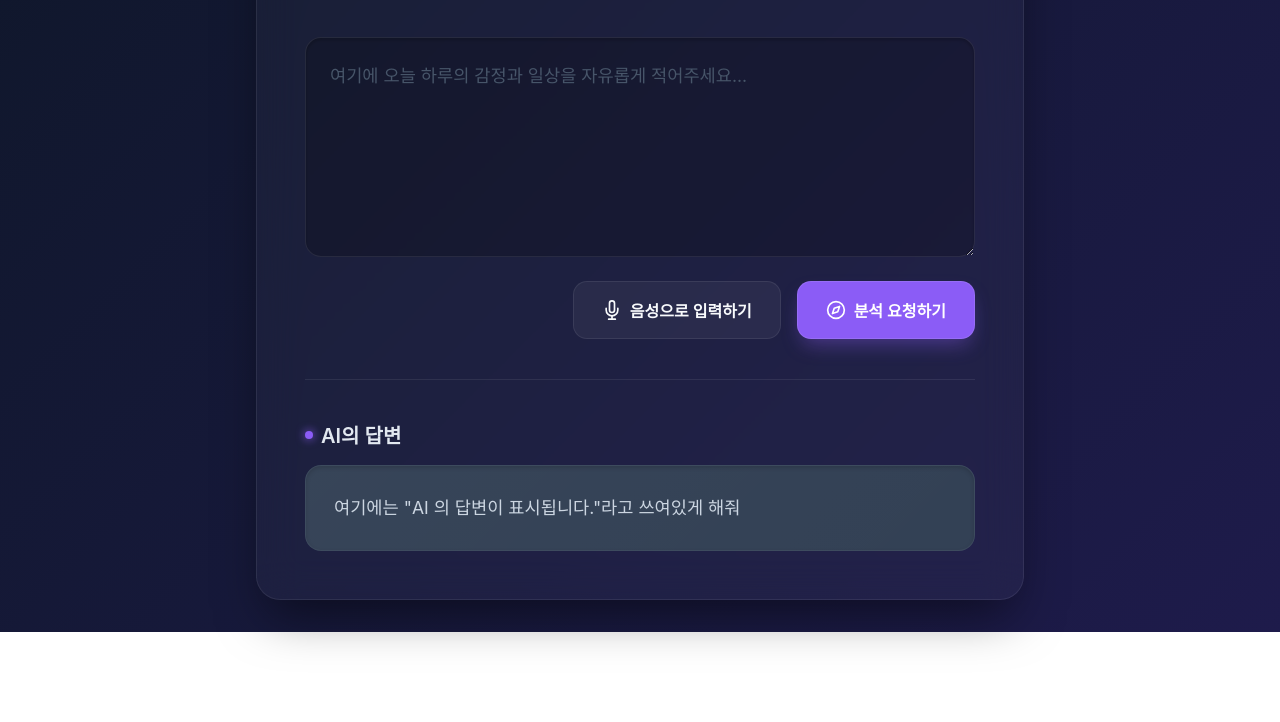
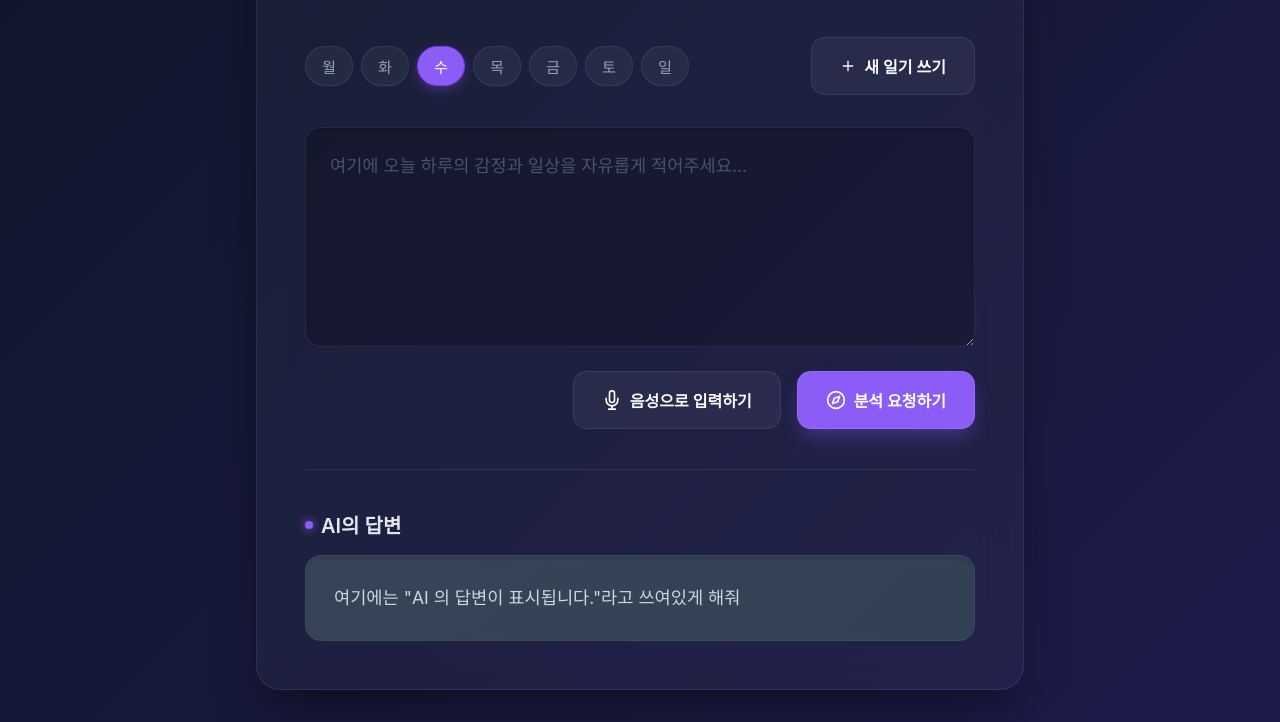
Before and after one commit to nadam5990/diary, a website: page index.html in a window 1280 px wide. Shown: the part 179-901 px from the top of the page. Before the commit the page ends 811 px from the top, so only its background shows below. Drawn offline with Linux system fonts and the light colour scheme; a web font is replaced by a local one.

Commit message:
feat: implement day-based diaries and new diary button

```diff
--- a/index.html
+++ b/index.html
@@ -16,6 +16,26 @@
 
         <main>
             <div class="input-section">
+                <!-- 요일 탭 및 새 일기 쓰기 버튼 -->
+                <div class="diary-controls">
+                    <div class="day-tabs" id="day-tabs">
+                        <button class="day-tab" data-day="월">월</button>
+                        <button class="day-tab" data-day="화">화</button>
+                        <button class="day-tab" data-day="수">수</button>
+                        <button class="day-tab" data-day="목">목</button>
+                        <button class="day-tab" data-day="금">금</button>
+                        <button class="day-tab" data-day="토">토</button>
+                        <button class="day-tab" data-day="일">일</button>
+                    </div>
+                    <button id="btn-new-diary" class="btn secondary outline-btn">
+                        <svg width="16" height="16" viewBox="0 0 24 24" fill="none" stroke="currentColor" stroke-width="2" stroke-linecap="round" stroke-linejoin="round">
+                            <line x1="12" y1="5" x2="12" y2="19"></line>
+                            <line x1="5" y1="12" x2="19" y2="12"></line>
+                        </svg>
+                        새 일기 쓰기
+                    </button>
+                </div>
+
                 <!-- 2. 사용자가 여러 줄의 텍스트를 입력할 수 있는 넓은 입력창(textarea) -->
                 <textarea id="diary-input" placeholder="여기에 오늘 하루의 감정과 일상을 자유롭게 적어주세요..."></textarea>
 
--- a/script.js
+++ b/script.js
@@ -2,18 +2,61 @@ const btnVoice = document.getElementById('btn-voice');
 const diaryInput = document.getElementById('diary-input');
 const responseBox = document.querySelector('.response-box');
 
-// 1. 페이지 로드 시 로컬 스토리지에 저장된 데이터 불러오기
+let diaries = JSON.parse(localStorage.getItem('emotion_diaries')) || {};
+let currentDay = '';
+const dayNames = ['일', '월', '화', '수', '목', '금', '토'];
+
+// 1. 페이지 로드 시 로컬 스토리지에 저장된 데이터 불러오기 (요일별)
 window.addEventListener('DOMContentLoaded', () => {
-    const savedDiary = localStorage.getItem('emotion_diary_text');
-    const savedResponse = localStorage.getItem('emotion_diary_response');
+    // 오늘 요일 구하기
+    const todayIndex = new Date().getDay();
+    currentDay = dayNames[todayIndex];
 
-    if (savedDiary) {
-        diaryInput.value = savedDiary;
+    setupDayTabs();
+    loadDiaryForDay(currentDay);
+});
+
+function setupDayTabs() {
+    const tabs = document.querySelectorAll('.day-tab');
+    tabs.forEach(tab => {
+        if (tab.dataset.day === currentDay) {
+            tab.classList.add('active');
+        }
+
+        tab.addEventListener('click', () => {
+            tabs.forEach(t => t.classList.remove('active'));
+            tab.classList.add('active');
+
+            currentDay = tab.dataset.day;
+            loadDiaryForDay(currentDay);
+        });
+    });
+}
+
+function loadDiaryForDay(day) {
+    const data = diaries[day];
+    if (data) {
+        diaryInput.value = data.text || '';
+        responseBox.innerHTML = data.response || '여기에는 "AI 의 답변이 표시됩니다."라고 쓰여있게 해줘';
+    } else {
+        diaryInput.value = '';
+        responseBox.innerHTML = '여기에는 "AI 의 답변이 표시됩니다."라고 쓰여있게 해줘';
     }
-    if (savedResponse) {
-        responseBox.innerHTML = savedResponse;
-    }
-});
+}
+
+// 새 일기 쓰기 버튼
+const btnNewDiary = document.getElementById('btn-new-diary');
+if (btnNewDiary) {
+    btnNewDiary.addEventListener('click', () => {
+        if (confirm('현재 작성 중인 전체 내용이 지워지며 새 일기를 씁니다. 계속하시겠습니까?')) {
+            diaryInput.value = '';
+            responseBox.innerHTML = '여기에는 "AI 의 답변이 표시됩니다."라고 쓰여있게 해줘';
+            // 만약 현재 요일의 데이터도 삭제하려면 아래 주석 해제
+            // delete diaries[currentDay];
+            // localStorage.setItem('emotion_diaries', JSON.stringify(diaries));
+        }
+    });
+}
 
 // 브라우저가 Web Speech API를 지원하는지 확인 (크롬 등은 webkit 접두사 사용)
 const SpeechRecognition = window.SpeechRecognition || window.webkitSpeechRecognition;
@@ -142,9 +185,12 @@ btnAnalyze.addEventListener('click', async () => {
         const formattedResponse = data.result.replace(/\n/g, '<br>');
         responseBox.innerHTML = formattedResponse;
 
-        // 2. 일기 내용과 AI 답변을 로컬 스토리지에 저장
-        localStorage.setItem('emotion_diary_text', text);
-        localStorage.setItem('emotion_diary_response', formattedResponse);
+        // 2. 일기 내용과 AI 답변을 로컬 스토리지에 현재 요일에 맞게 저장
+        diaries[currentDay] = {
+            text: text,
+            response: formattedResponse
+        };
+        localStorage.setItem('emotion_diaries', JSON.stringify(diaries));
 
     } catch (error) {
         console.error('Error analyzing text:', error);
--- a/style.css
+++ b/style.css
@@ -64,6 +64,7 @@ header {
     margin-bottom: 0.75rem;
     background: linear-gradient(to right, #e2e8f0, #a78bfa);
     -webkit-background-clip: text;
+    background-clip: text;
     -webkit-text-fill-color: transparent;
     text-shadow: 0 4px 20px rgba(139, 92, 246, 0.2);
     letter-spacing: -0.02em;
@@ -80,6 +81,58 @@ header {
     flex-direction: column;
     gap: 1.5rem;
     margin-bottom: 2.5rem;
+}
+
+.diary-controls {
+    display: flex;
+    justify-content: space-between;
+    align-items: center;
+    margin-bottom: 0.5rem;
+    flex-wrap: wrap;
+    gap: 1rem;
+}
+
+.day-tabs {
+    display: flex;
+    gap: 0.5rem;
+    flex-wrap: wrap;
+}
+
+.day-tab {
+    background: var(--btn-secondary-bg);
+    color: var(--text-secondary);
+    border: 1px solid var(--glass-border);
+    border-radius: 20px;
+    padding: 0.5rem 1rem;
+    font-size: 0.95rem;
+    font-weight: 500;
+    cursor: pointer;
+    transition: all 0.2s ease;
+}
+
+.day-tab:hover {
+    background: rgba(255, 255, 255, 0.1);
+    color: var(--text-primary);
+}
+
+.day-tab.active {
+    background: var(--accent-color);
+    color: white;
+    border-color: var(--accent-hover);
+    box-shadow: 0 4px 12px rgba(139, 92, 246, 0.3);
+}
+
+.outline-btn {
+    padding: 0.6rem 1.2rem;
+    font-size: 0.95rem;
+    border-radius: 20px;
+    background: transparent;
+    border: 1px solid var(--glass-border);
+    color: var(--text-primary);
+}
+
+.outline-btn:hover {
+    background: rgba(255, 255, 255, 0.1);
 }
 
 textarea {
```
